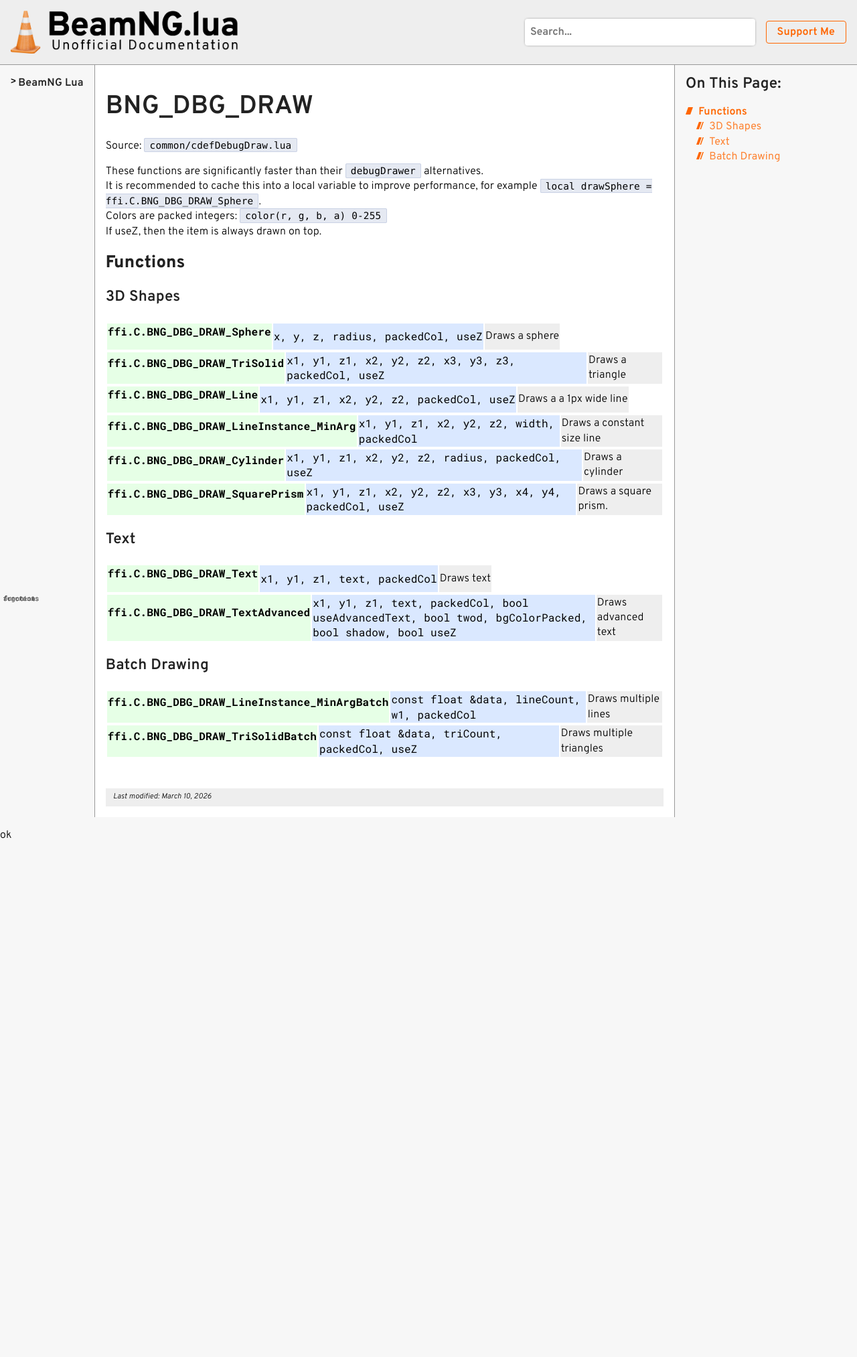
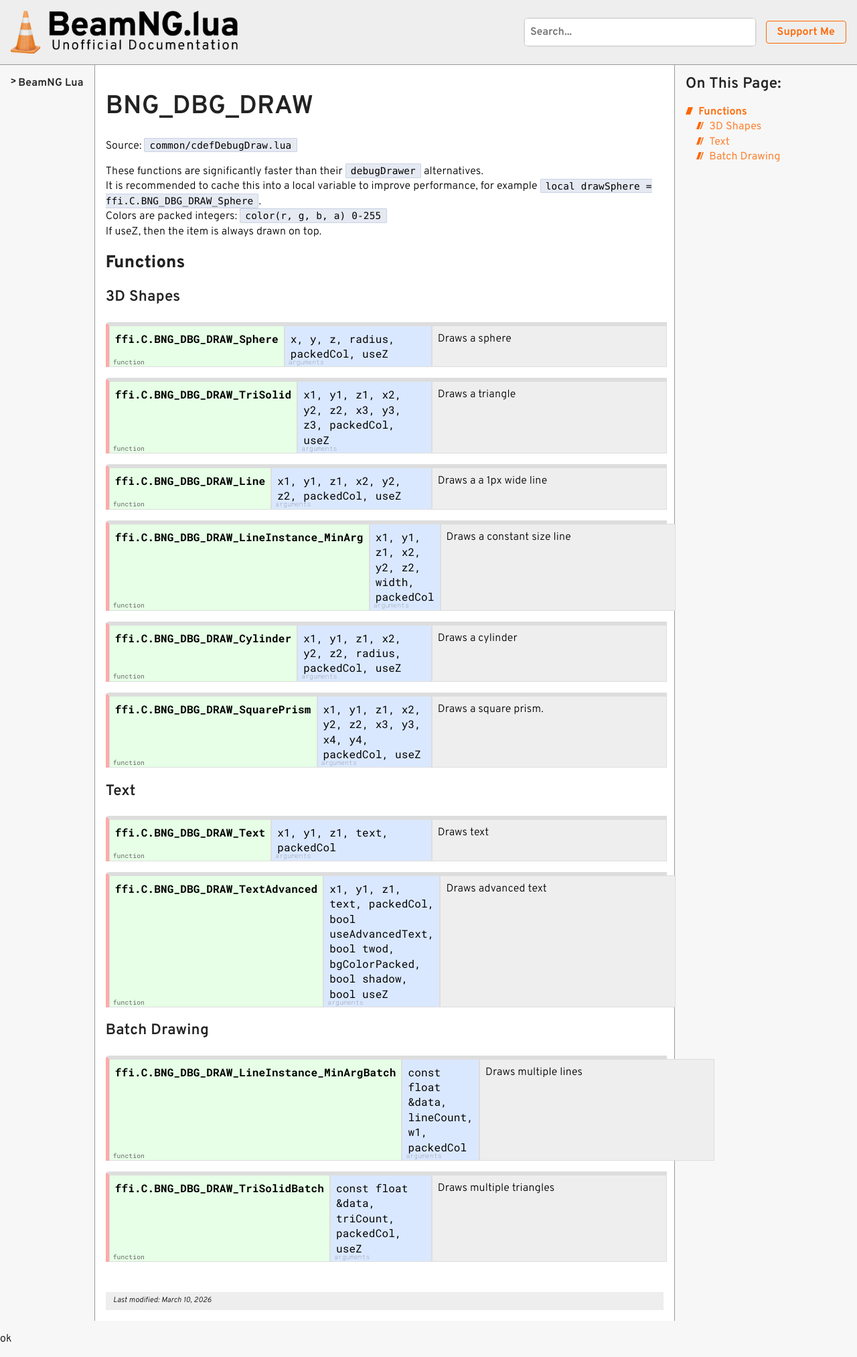
Before and after one commit to E32k/e32k.github.io, a Jekyll site: the page built from beamng/lua/common/BNG_DBG_DRAW.md, in a window 1280 px wide. Shown: the whole page at 67% size. Built offline with Jekyll 4.4.1, drawn with Linux system fonts in a browser that asks for light colours; before the commit the page ends 1274 px from its top, so only the background shows below that.

Commit message:
Updated BNG_DBG_DRAW to use div

```diff
--- a/beamng/lua/common/BNG_DBG_DRAW.md
+++ b/beamng/lua/common/BNG_DBG_DRAW.md
@@ -16,66 +16,66 @@
 
 ### 3D Shapes
 
-<table class="api"><tr>
-  <th class="func">ffi.C.BNG_DBG_DRAW_Sphere</th>
-  <td class="args">x, y, z, radius, packedCol, useZ</td>
-  <td class="desc">Draws a sphere</td>
-</tr></table>
+<div class="funcTable"><div class="headerRow">
+  <div class="func">ffi.C.BNG_DBG_DRAW_Sphere</div>
+  <div class="args">x, y, z, radius, packedCol, useZ</div>
+  <div class="desc">Draws a sphere</div>
+</div></div>
 
-<table class="api"><tr>
-  <th class="func">ffi.C.BNG_DBG_DRAW_TriSolid</th>
-  <td class="args">x1, y1, z1, x2, y2, z2, x3, y3, z3, packedCol, useZ</td>
-  <td class="desc">Draws a triangle</td>
-</tr></table>
+<div class="funcTable"><div class="headerRow">
+  <div class="func">ffi.C.BNG_DBG_DRAW_TriSolid</div>
+  <div class="args">x1, y1, z1, x2, y2, z2, x3, y3, z3, packedCol, useZ</div>
+  <div class="desc">Draws a triangle</div>
+</div></div>
 
-<table class="api"><tr>
-  <th class="func">ffi.C.BNG_DBG_DRAW_Line</th>
-  <td class="args">x1, y1, z1, x2, y2, z2, packedCol, useZ</td>
-  <td class="desc">Draws a a 1px wide line</td>
-</tr></table>
+<div class="funcTable"><div class="headerRow">
+  <div class="func">ffi.C.BNG_DBG_DRAW_Line</div>
+  <div class="args">x1, y1, z1, x2, y2, z2, packedCol, useZ</div>
+  <div class="desc">Draws a a 1px wide line</div>
+</div></div>
 
-<table class="api"><tr>
-  <th class="func">ffi.C.BNG_DBG_DRAW_LineInstance_MinArg</th>
-  <td class="args">x1, y1, z1, x2, y2, z2, width, packedCol</td>
-  <td class="desc">Draws a constant size line</td>
-</tr></table>
+<div class="funcTable"><div class="headerRow">
+  <div class="func">ffi.C.BNG_DBG_DRAW_LineInstance_MinArg</div>
+  <div class="args">x1, y1, z1, x2, y2, z2, width, packedCol</div>
+  <div class="desc">Draws a constant size line</div>
+</div></div>
 
-<table class="api"><tr>
-  <th class="func">ffi.C.BNG_DBG_DRAW_Cylinder</th>
-  <td class="args">x1, y1, z1, x2, y2, z2, radius, packedCol, useZ</td>
-  <td class="desc">Draws a cylinder</td>
-</tr></table>
+<div class="funcTable"><div class="headerRow">
+  <div class="func">ffi.C.BNG_DBG_DRAW_Cylinder</div>
+  <div class="args">x1, y1, z1, x2, y2, z2, radius, packedCol, useZ</div>
+  <div class="desc">Draws a cylinder</div>
+</div></div>
 
-<table class="api"><tr>
-  <th class="func">ffi.C.BNG_DBG_DRAW_SquarePrism</th>
-  <td class="args">x1, y1, z1, x2, y2, z2, x3, y3, x4, y4, packedCol, useZ</td>
-  <td class="desc">Draws a square prism.</td>
-</tr></table>
+<div class="funcTable"><div class="headerRow">
+  <div class="func">ffi.C.BNG_DBG_DRAW_SquarePrism</div>
+  <div class="args">x1, y1, z1, x2, y2, z2, x3, y3, x4, y4, packedCol, useZ</div>
+  <div class="desc">Draws a square prism.</div>
+</div></div>
 
 ### Text
 
-<table class="api"><tr>
-  <th class="func">ffi.C.BNG_DBG_DRAW_Text</th>
-  <td class="args">x1, y1, z1, text, packedCol</td>
-  <td class="desc">Draws text</td>
-</tr></table>
+<div class="funcTable"><div class="headerRow">
+  <div class="func">ffi.C.BNG_DBG_DRAW_Text</div>
+  <div class="args">x1, y1, z1, text, packedCol</div>
+  <div class="desc">Draws text</div>
+</div></div>
 
-<table class="api"><tr>
-  <th class="func">ffi.C.BNG_DBG_DRAW_TextAdvanced</th>
-  <td class="args">x1, y1, z1, text, packedCol, bool useAdvancedText, bool twod, bgColorPacked, bool shadow, bool useZ</td>
-  <td class="desc">Draws advanced text</td>
-</tr></table>
+<div class="funcTable"><div class="headerRow">
+  <div class="func">ffi.C.BNG_DBG_DRAW_TextAdvanced</div>
+  <div class="args">x1, y1, z1, text, packedCol, bool useAdvancedText, bool twod, bgColorPacked, bool shadow, bool useZ</div>
+  <div class="desc">Draws advanced text</div>
+</div></div>
 
 ### Batch Drawing
 
-<table class="api"><tr>
-  <th class="func">ffi.C.BNG_DBG_DRAW_LineInstance_MinArgBatch</th>
-  <td class="args">const float &data, lineCount, w1, packedCol</td>
-  <td class="desc">Draws multiple lines</td>
-</tr></table>
+<div class="funcTable"><div class="headerRow">
+  <div class="func">ffi.C.BNG_DBG_DRAW_LineInstance_MinArgBatch</div>
+  <div class="args">const float &data, lineCount, w1, packedCol</div>
+  <div class="desc">Draws multiple lines</div>
+</div></div>
 
-<table class="api"><tr>
-  <th class="func">ffi.C.BNG_DBG_DRAW_TriSolidBatch</th>
-  <td class="args">const float &data, triCount, packedCol, useZ</td>
-  <td class="desc">Draws multiple triangles</td>
-</tr></table>
+<div class="funcTable"><div class="headerRow">
+  <div class="func">ffi.C.BNG_DBG_DRAW_TriSolidBatch</div>
+  <div class="args">const float &data, triCount, packedCol, useZ</div>
+  <div class="desc">Draws multiple triangles</div>
+</div></div>
```
